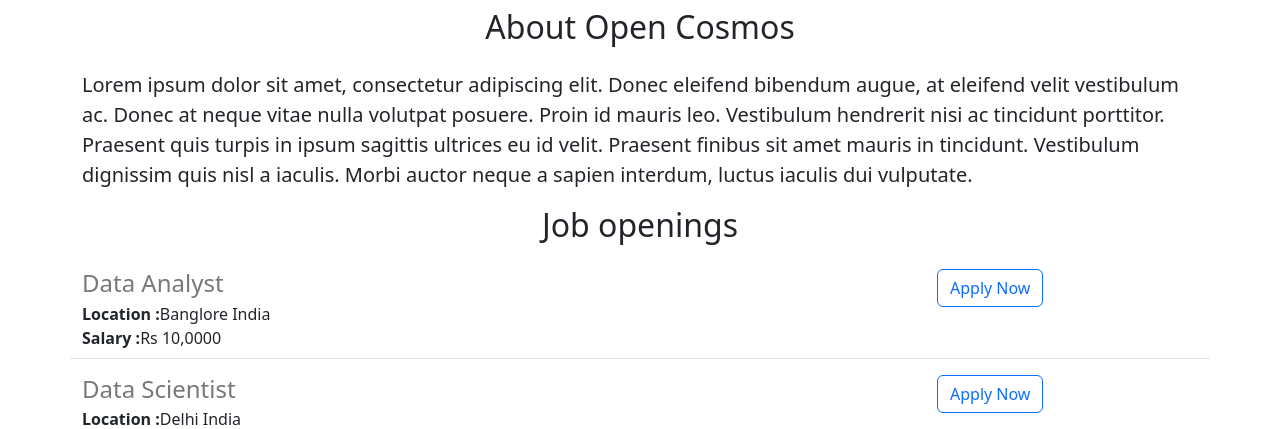
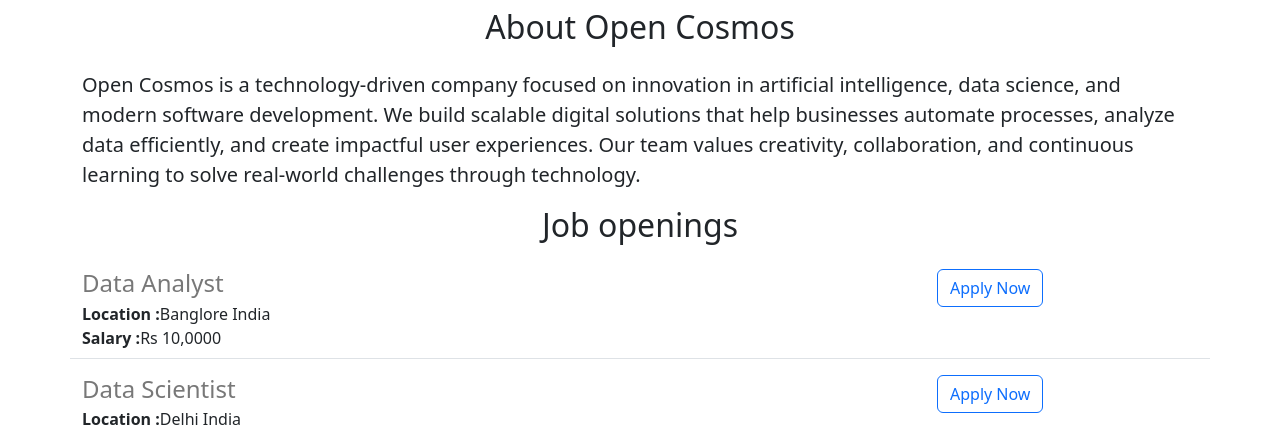
Before and after one commit to akashcoder-collab/Dynamic-website-with-flask, a Flask app: page / in a window 1280 px wide. Shown: the part 440-869 px from the top of the page. Run offline with Flask 3, Linux system fonts and the light colour scheme.

Commit message:
changed paragraph

```diff
--- a/templates/home.html
+++ b/templates/home.html
@@ -20,7 +20,7 @@
         <h1 class="text-center mt-2 mb-4">Open Cosmos</h1>
         <img class="img-fluid" id="banner" src="{{ url_for('static', filename='job.jpg') }}" height="320">
         <h2 class="text-center mt-2 mb-4">About Open Cosmos</h2>
-        <p class="lead">Lorem ipsum dolor sit amet, consectetur adipiscing elit. Donec eleifend bibendum augue, at eleifend velit vestibulum ac. Donec at neque vitae nulla volutpat posuere. Proin id mauris leo. Vestibulum hendrerit nisi ac tincidunt porttitor. Praesent quis turpis in ipsum sagittis ultrices eu id velit. Praesent finibus sit amet mauris in tincidunt. Vestibulum dignissim quis nisl a iaculis. Morbi auctor neque a sapien interdum, luctus iaculis dui vulputate.</p>
+        <p class="lead">Open Cosmos is a technology-driven company focused on innovation in artificial intelligence, data science, and modern software development. We build scalable digital solutions that help businesses automate processes, analyze data efficiently, and create impactful user experiences. Our team values creativity, collaboration, and continuous learning to solve real-world challenges through technology.</p>
         <h2 class="text-center mt-2 mb-4">Job openings</h2>
         <div>
             {% for job in jobs %}
```
